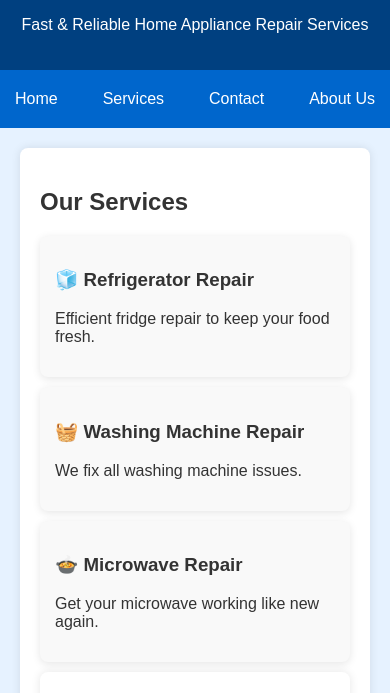
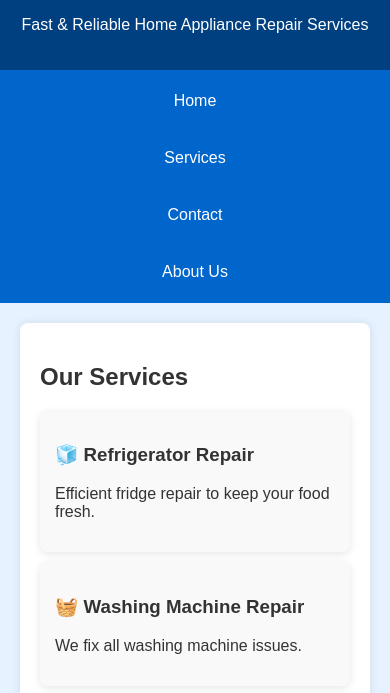
Before and after one commit to zeyiin/Quickfix, a plain HTML site: page index.html in a window 390 px wide. Shown: the part 121-814 px from the top of the page. Drawn offline with Linux system fonts and the light colour scheme.

Commit message:
Update index.html

```diff
--- a/index.html
+++ b/index.html
@@ -145,6 +145,17 @@
     }
 
     @media (max-width: 767px) {
+      nav {
+        flex-direction: column;
+        align-items: stretch;
+      }
+
+      nav a, .dropbtn {
+        width: 100%;
+        text-align: center;
+        padding: 12px 0;
+      }
+
       .form-section.desktop-only {
         display: none;
       }
@@ -191,8 +202,6 @@
     <a href="#contact">Contact</a>
     <a href="about.html">About Us</a>
   </nav>
-
-  <!-- rest of the document remains unchanged -->
 
   <div class="container">
     <div class="form-section desktop-only" id="book-service">
```
